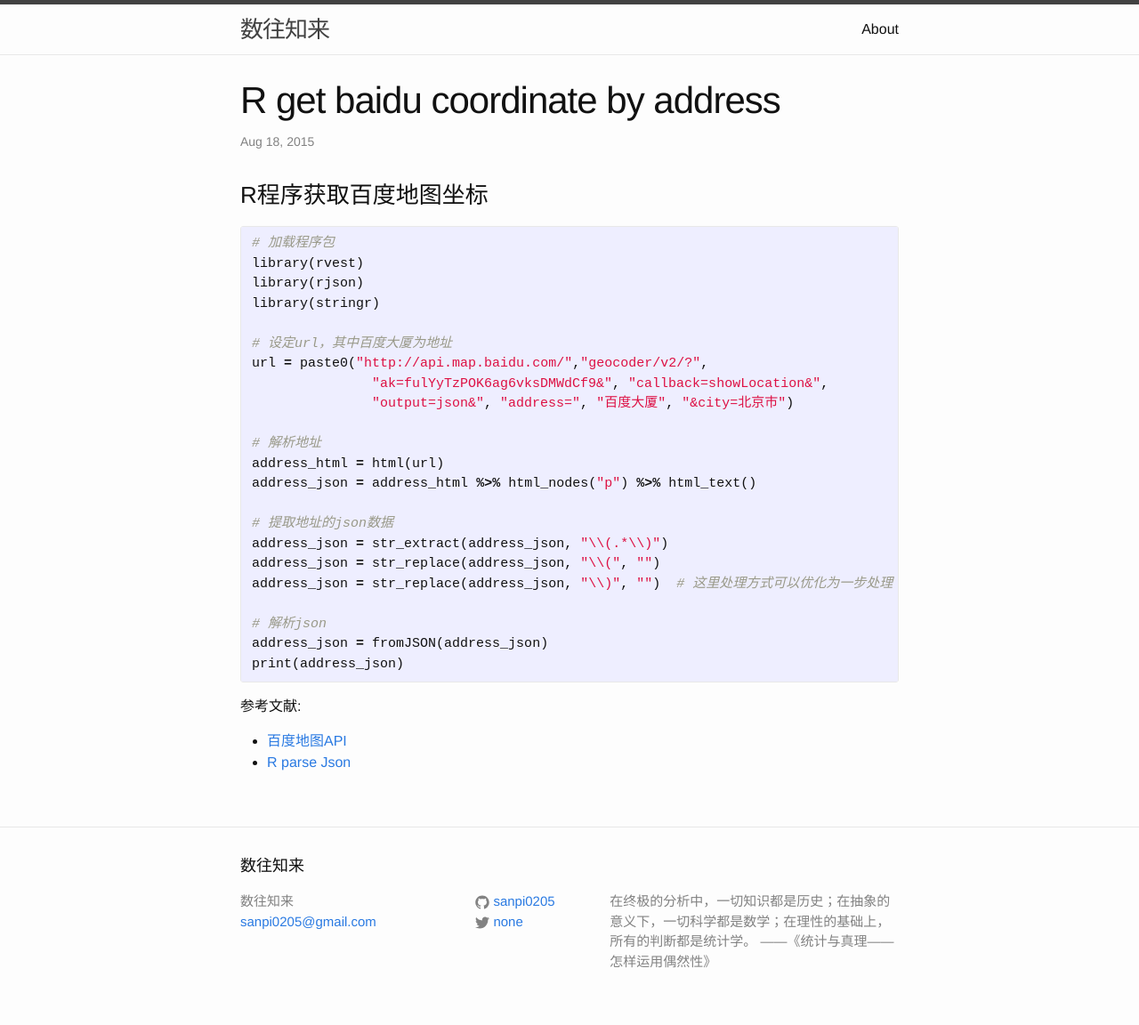
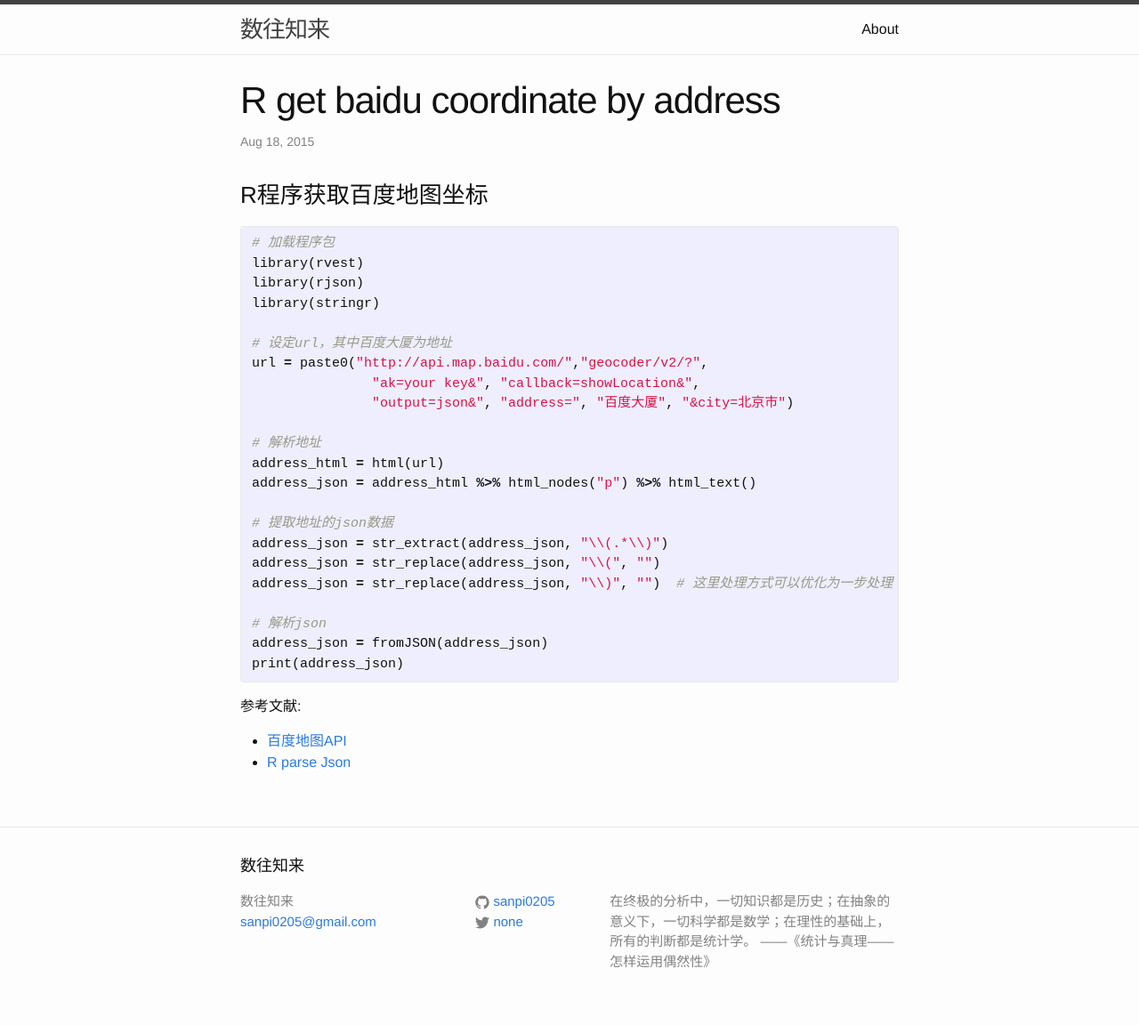
Before and after one commit to sanpi0205/sanpi0205.github.io, a Jekyll site: the page built from _posts/2015-08-18-R-get-baidu-coordinate.markdown, in a window 1280 px wide. Shown: the whole page at 89% size. Built offline with Jekyll 4.4.1, drawn with Linux system fonts in a browser that asks for light colours.

Commit message:
r get baidu coordinate

```diff
--- a/_posts/2015-08-18-R-get-baidu-coordinate.markdown
+++ b/_posts/2015-08-18-R-get-baidu-coordinate.markdown
@@ -16,7 +16,7 @@ library(stringr)
 
 # 设定url，其中百度大厦为地址
 url = paste0("http://api.map.baidu.com/","geocoder/v2/?",
-               "ak=fulYyTzPOK6ag6vksDMWdCf9&", "callback=showLocation&",
+               "ak=your key&", "callback=showLocation&",
                "output=json&", "address=", "百度大厦", "&city=北京市")
 
 # 解析地址
```
